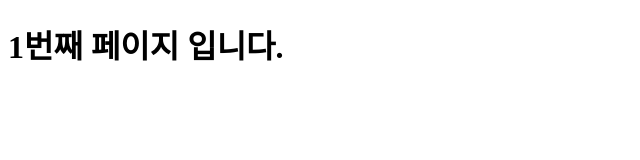
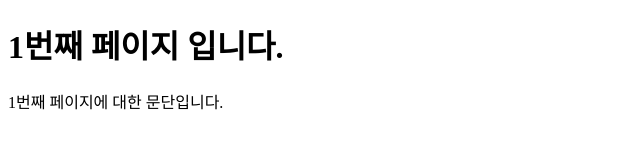
Before and after one commit to taewoo0111/vscode, a plain HTML site: page my_project1.html in a window 1280 px wide. Shown: the whole page, without its empty margins (0-640 px from the left). Drawn offline with Linux system fonts and the light colour scheme.

Commit message:
p1 added

```diff
--- a/my_project1.html
+++ b/my_project1.html
@@ -8,6 +8,7 @@
 <body>
     <div class="container">
         <h1>1번째 페이지 입니다.</h1>
+        <p>1번째 페이지에 대한 문단입니다.</p>
     </div>
 </body>
 </html>
```
